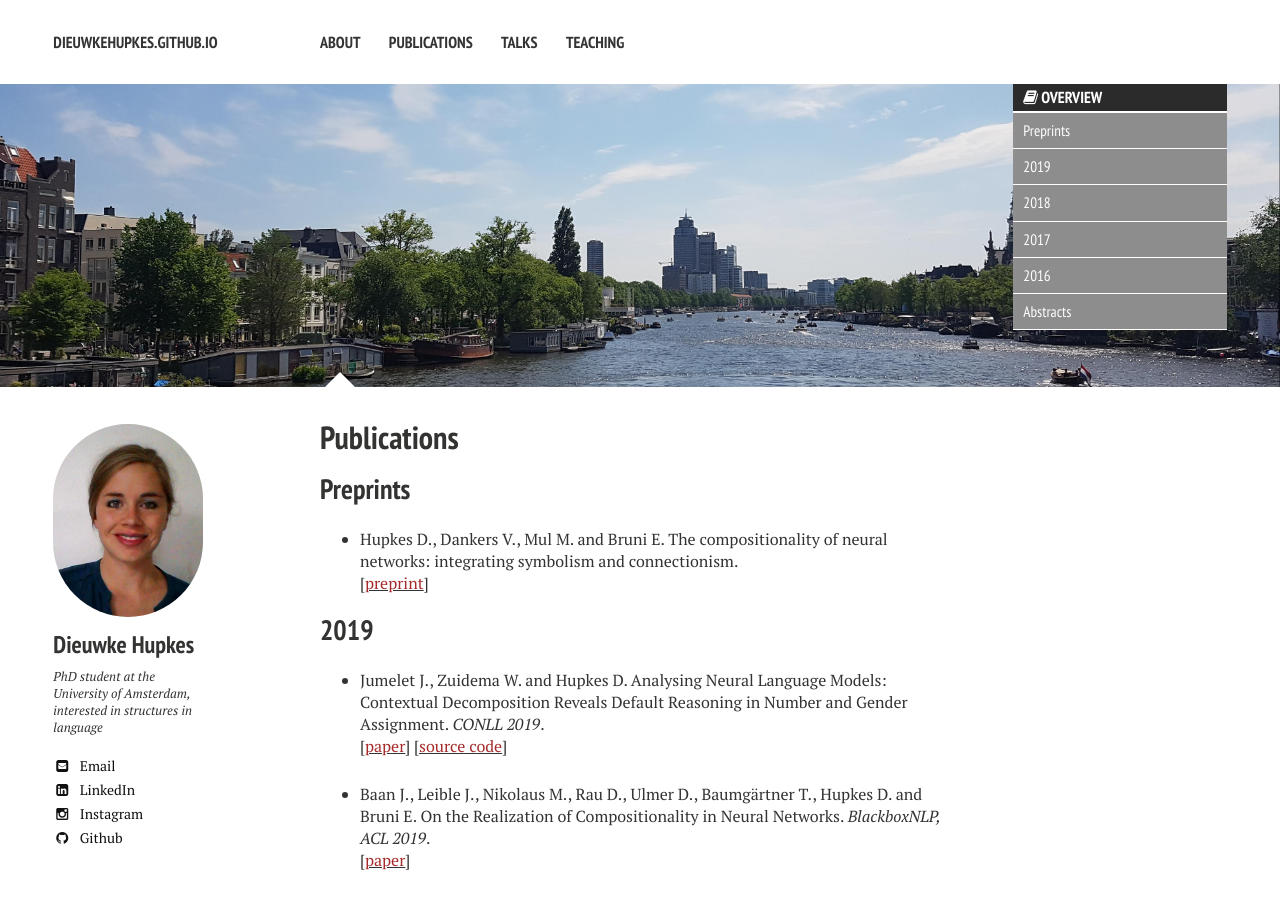
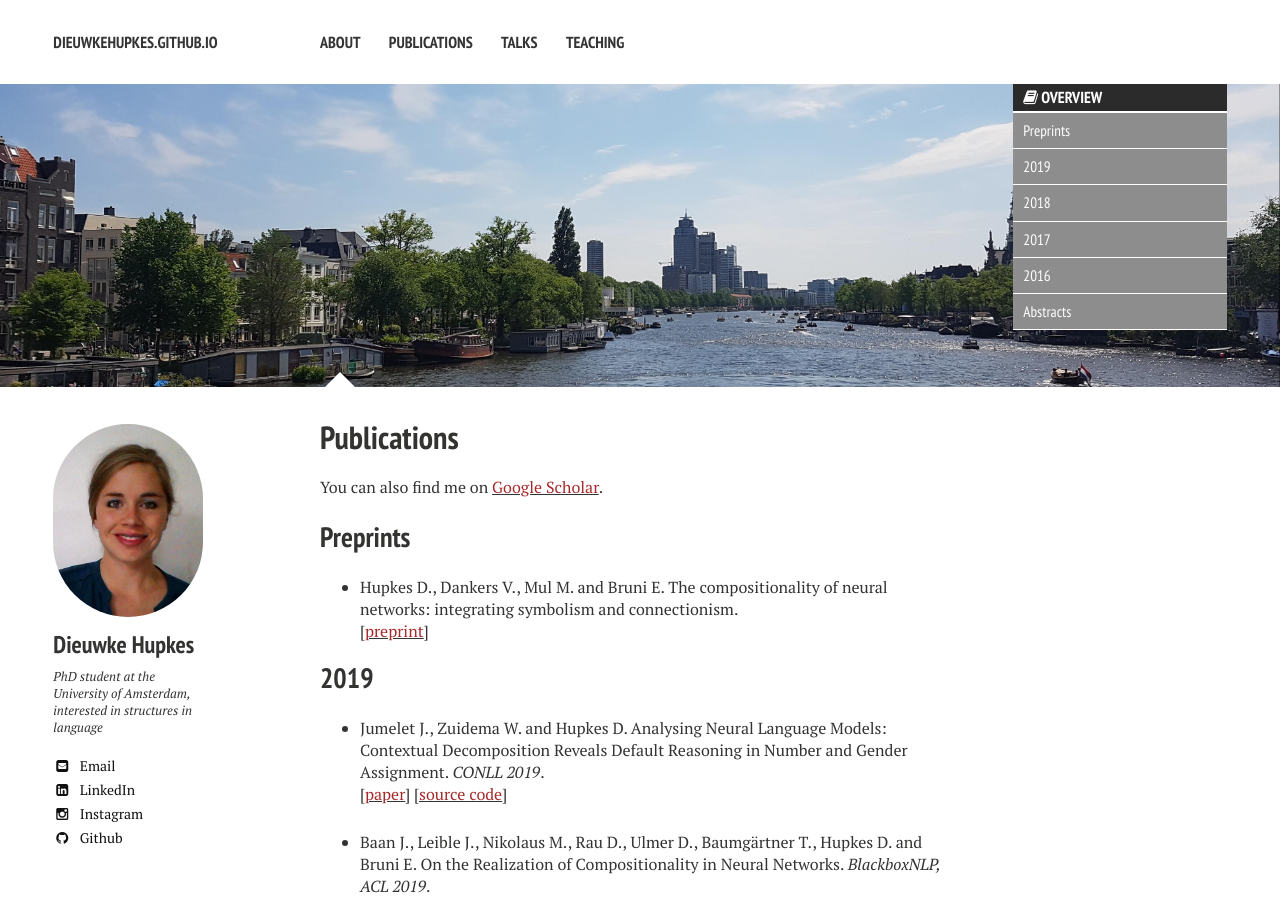
Before and after one commit to dieuwkehupkes/dieuwkehupkes.github.io, a Jekyll site: the page built from publications.md, in a window 1280 px wide and 900 px high. Built offline with Jekyll 4.4.1, drawn with Linux system fonts in a browser that asks for light colours; nearby versions of some CDN libraries.

Commit message:
Add scholar link

```diff
--- a/publications.md
+++ b/publications.md
@@ -9,6 +9,8 @@ image:
 ---
 
 {% include _toc.html %}
+
+You can also find me on <a href="https://scholar.google.com/citations?user=tAtSMTcAAAAJ&hl=en&oi=ao" target="_blank"><font color="brown">Google Scholar</font></a>.
 
 ## Preprints
 
```
